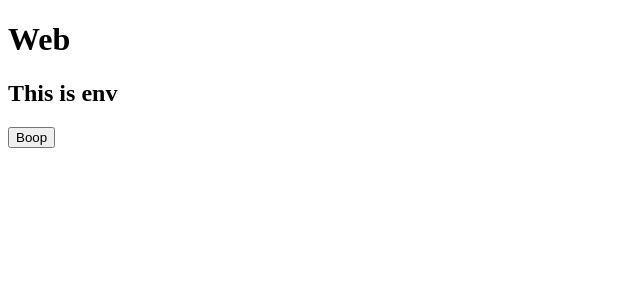
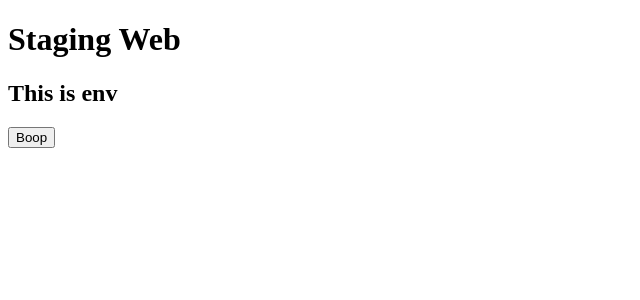
Before and after one commit to anilkumarsheoran/turborepoVercel, a Next.js app in the folder apps/web/: page / in a window 1280 px wide. Shown: the top 300 px of the page, without its empty margins (0-640 px from the left). Built offline with nearby package versions, Linux system fonts and the light colour scheme.

Commit message:
added staging

```diff
--- a/apps/web/pages/index.tsx
+++ b/apps/web/pages/index.tsx
@@ -4,7 +4,7 @@ import { Button } from "ui";
 export default function Web() {
   return (
     <div>
-      <h1>Web</h1>
+      <h1>Staging Web</h1>
       <h2>This is {process.env.NEXT_PUBLIC_ENV_NAME} env</h2>
       <Button />
     </div>
```
